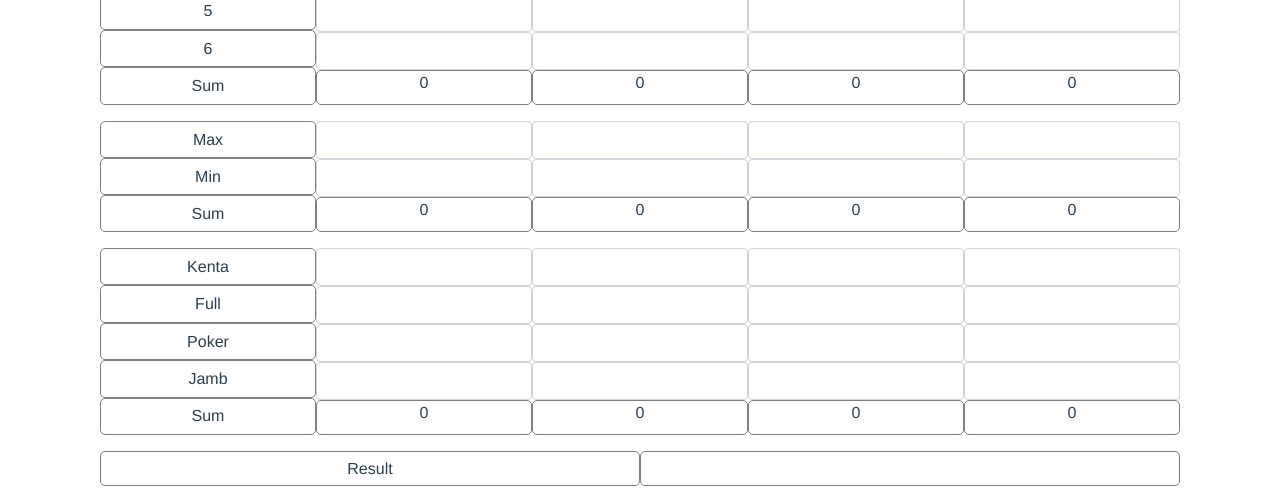
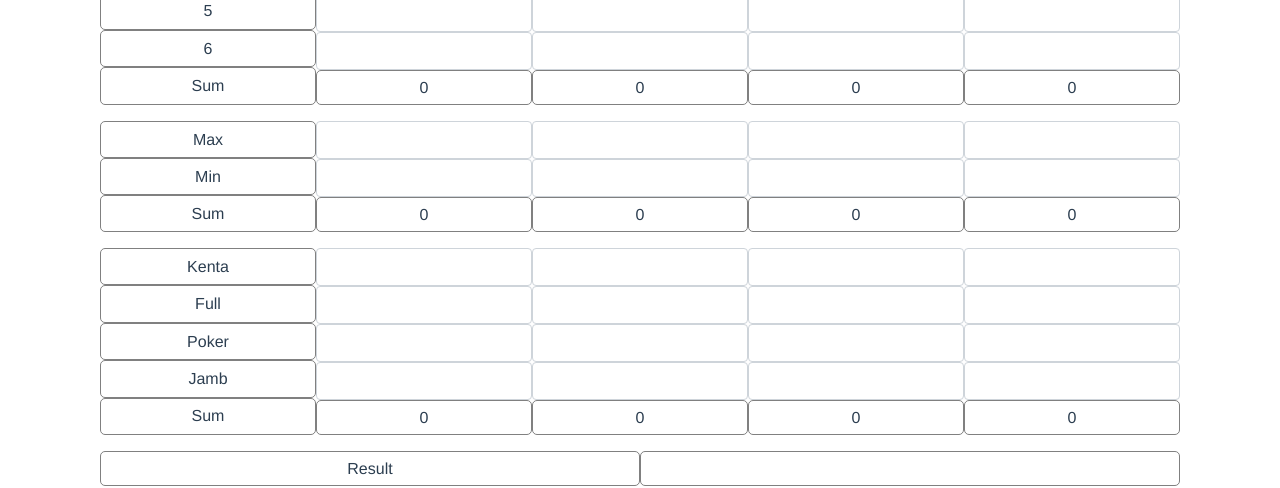
Before and after one commit to miklavcj/kocke-app, a Vue app: page / in a window 1280 px wide. Shown: the part 253-741 px from the top of the page. Built offline with nearby package versions, Linux system fonts and the light colour scheme.

Commit message:
Minor visual improvements

```diff
--- a/src/App.vue
+++ b/src/App.vue
@@ -90,6 +90,7 @@ import numbers from "./components/Numbers";
 import minMax from "./components/MinMax";
 import special from "./components/Special";
 import tags from "./components/Tags";
+
 
 export default {
   name: "App",
@@ -247,6 +248,18 @@ export default {
 
     newGame() {
       console.log("A new game will be started")
+      this.numbersDown = {
+        storageKey: "numbersDown",
+      one: null,
+      two: null,
+      three: null,
+      four: null,
+      five: null,
+      six: null,
+      sum: null,
+
+      }
+
     }
   },
 };
--- a/src/components/MinMax.vue
+++ b/src/components/MinMax.vue
@@ -8,7 +8,7 @@
       <b-form-input class="input" type="number"  v-model.number="mM.min" @change="updateObject()" ></b-form-input>
     </div>
 
-    <div class="box">{{ minMaxSum || 0 }}</div>
+    <div class="box d-flex align-items-center justify-content-center">{{ minMaxSum || 0 }}</div>
   </div>
 </template>
 
--- a/src/components/Numbers.vue
+++ b/src/components/Numbers.vue
@@ -2,7 +2,7 @@
   <div>
 
     <div>
-    <b-form-select v-model.number="nms.one" class="custom-select plain mb-0"   @change="updateObject()">
+    <b-form-select v-model.number="nms.one" class="custom-select1 plain mb-0"   @change="updateObject()">
       <b-form-select-option :value="null"></b-form-select-option>
       <b-form-select-option value="0" >0</b-form-select-option>
       <b-form-select-option value="1" >1</b-form-select-option>
@@ -78,7 +78,7 @@
 
 
 
-    <div class="box" >{{ numSum || 0 }}</div>
+    <div class="box d-flex align-items-center justify-content-center" >{{ numSum || 0 }}</div>
   </div>
 </template>
 
@@ -141,10 +141,12 @@ export default {
 
 <style scoped>
 
-.custom-select{
+.custom-select {
 background: none !important;
 text-align: center !important;
 text-align-last:center !important;
+padding-left: 1.25rem !important;
+padding-right: 1.25rem !important;
 }
 
 .box {
--- a/src/components/Special.vue
+++ b/src/components/Special.vue
@@ -25,7 +25,7 @@
 
 
 
-    <div class="box">{{ splSum || 0 }}</div>
+    <div class="box d-flex align-items-center justify-content-center">{{ splSum || 0 }}</div>
   </div>
 </template>
 
```
